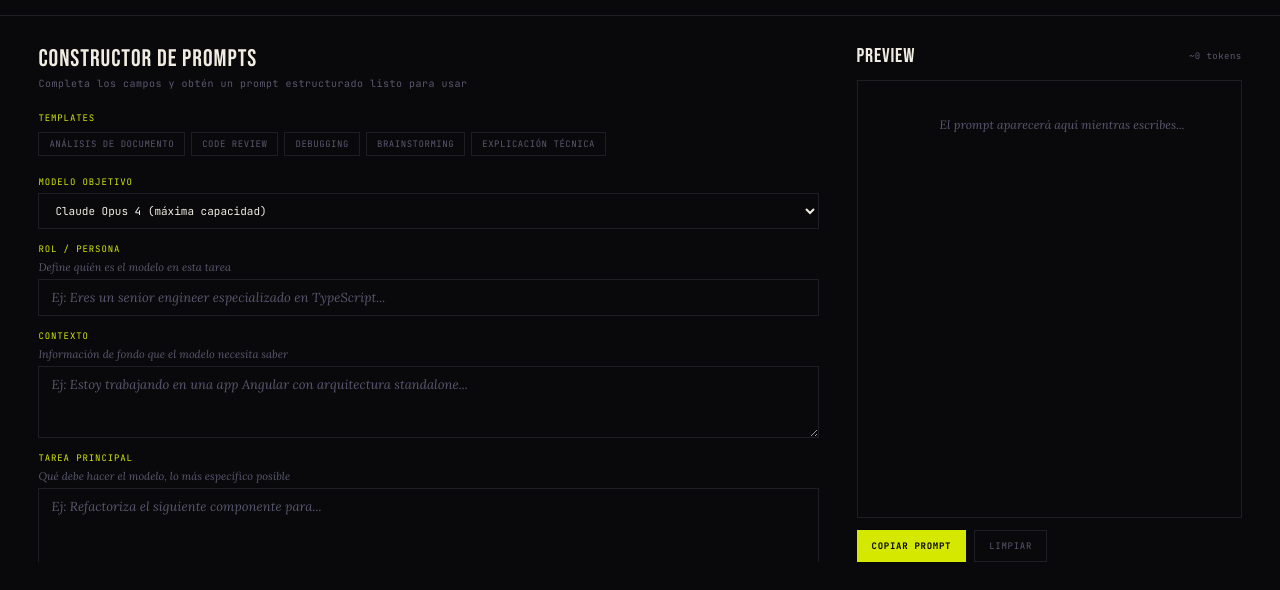
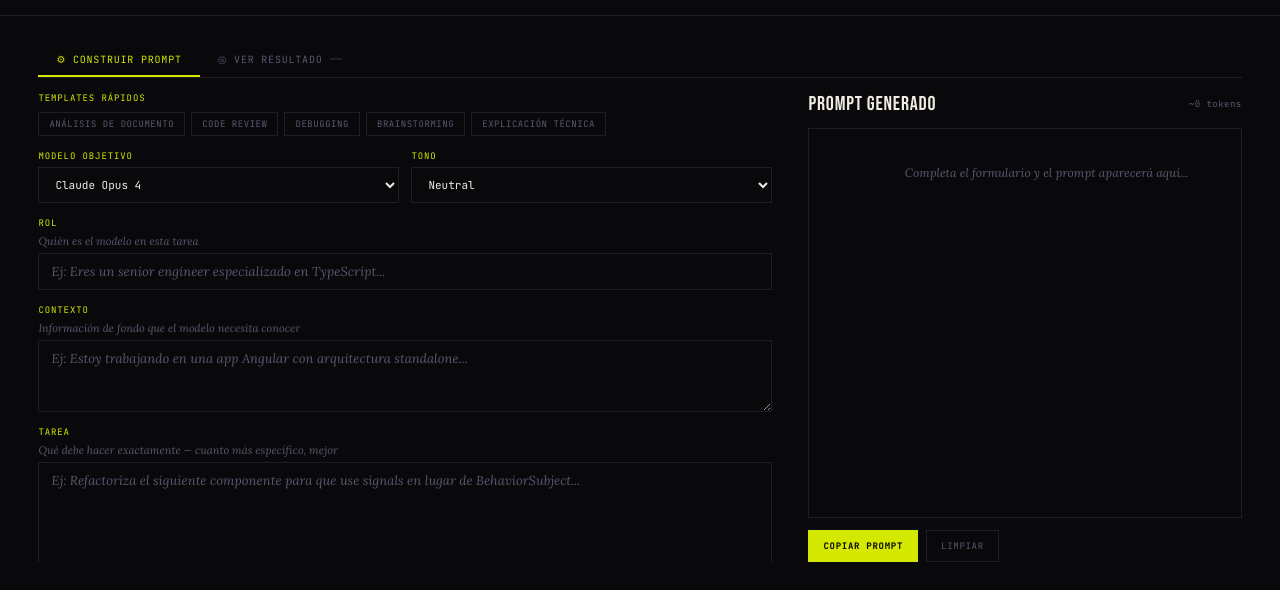
Before and after one commit to chrisdevcl/ai-forge, a plain HTML site: page index.html in a window 1280 px wide. Both pictures are taken after a click on the button "⌘ PROMPT LAB". Shown: the part 210-800 px from the top of the page. Drawn offline with Linux system fonts and the light colour scheme.

Commit message:
Ajustes en el generador de prompts

````diff
--- a/css/style.css
+++ b/css/style.css
@@ -498,11 +498,64 @@ body {
 
 /* ── PROMPT BUILDER ─────────────────────────────────────── */
 #prompt-builder {
-  display: grid;
-  grid-template-columns: 1fr clamp(260px, 32%, 400px);
-  gap: clamp(16px, 2.5vw, 32px);
+  display: flex;
+  flex-direction: column;
   height: 100%;
   overflow: hidden;
+}
+
+/* Tabs — visibles siempre, controladas por JS en narrow mode */
+.builder-tabs {
+  display: flex;
+  gap: 0;
+  border-bottom: 1px solid var(--border);
+  flex-shrink: 0;
+  margin-bottom: 14px;
+}
+.builder-tab {
+  font-family: var(--f-mono), monospace;
+  font-size: 10px;
+  letter-spacing: 0.08em;
+  text-transform: uppercase;
+  padding: 9px 18px;
+  border: none;
+  border-bottom: 2px solid transparent;
+  background: none;
+  color: var(--text-muted);
+  cursor: pointer;
+  display: flex;
+  align-items: center;
+  gap: 7px;
+  transition: all 0.15s;
+}
+.builder-tab:hover { color: var(--text); }
+.builder-tab.active { color: var(--accent); border-bottom-color: var(--accent); }
+
+.tab-token-badge {
+  font-size: 9px;
+  color: var(--text-muted);
+  padding: 1px 6px;
+  background: var(--border);
+  transition: all 0.2s;
+}
+.builder-tab.active .tab-token-badge { background: rgba(212,232,0,0.15); color: var(--accent); }
+
+/* Panels layout */
+.builder-panels {
+  display: grid;
+  grid-template-columns: 1fr clamp(260px, 36%, 440px);
+  gap: clamp(16px, 2.5vw, 32px);
+  flex: 1;
+  overflow: hidden;
+  min-height: 0;
+}
+
+/* Narrow: apilar verticalmente, tabs controlan visibilidad */
+#prompt-builder.narrow .builder-panels {
+  grid-template-columns: 1fr;
+}
+#prompt-builder.narrow .tab-hidden {
+  display: none;
 }
 
 .builder-form {
@@ -510,32 +563,27 @@ body {
   flex-direction: column;
   gap: 14px;
   overflow-y: auto;
-  padding-right: 6px;
+  padding-right: 4px;
   padding-bottom: 24px;
+  min-height: 0;
 }
 .builder-form::-webkit-scrollbar { width: 2px; }
 .builder-form::-webkit-scrollbar-thumb { background: var(--border); }
 
-.builder-section-title {
-  font-family: var(--f-display), sans-serif;
-  font-size: clamp(18px, 2vw, 24px);
-  letter-spacing: 0.04em;
-  color: var(--text);
-  margin-bottom: 4px;
+/* Dos columnas dentro del formulario para campos cortos */
+.field-row-2 {
+  display: grid;
+  grid-template-columns: 1fr 1fr;
+  gap: 12px;
 }
-.builder-section-sub {
-  font-family: var(--f-mono), monospace;
-  font-size: 10px;
-  color: var(--text-muted);
-  letter-spacing: 0.05em;
-  margin-bottom: 8px;
+#prompt-builder.narrow .field-row-2 {
+  grid-template-columns: 1fr;
 }
 
 .templates-row {
   display: flex;
   flex-wrap: wrap;
   gap: 6px;
-  margin-bottom: 6px;
 }
 .tpl-chip {
   font-family: var(--f-mono), monospace;
@@ -577,12 +625,13 @@ body {
   transition: border-color 0.2s;
   resize: vertical;
 }
-.b-textarea { min-height: 72px; max-height: 200px; }
-.b-select { cursor: pointer; font-family: var(--f-mono), monospace; font-size: 11px; }
+.b-textarea { min-height: 72px; max-height: 180px; }
+.b-textarea--tall { min-height: 108px; }
+.b-select { cursor: pointer; font-family: var(--f-mono), monospace; font-size: 11px; resize: none; }
 .b-input:focus, .b-textarea:focus, .b-select:focus { border-color: var(--accent); }
 .b-input::placeholder, .b-textarea::placeholder { color: var(--text-muted); font-style: italic; }
 
-.options-row { display: flex; gap: 12px; align-items: center; flex-wrap: wrap; }
+.options-row { display: flex; gap: 12px; align-items: center; flex-wrap: wrap; height: 100%; }
 .check-option {
   display: flex;
   align-items: center;
@@ -623,8 +672,11 @@ body {
   display: flex;
   flex-direction: column;
   gap: 12px;
-  height: 100%;
   overflow: hidden;
+  min-height: 0;
+}
+#prompt-builder.narrow .builder-sidebar {
+  height: calc(100vh - 260px);
 }
 
 .preview-header {
@@ -657,6 +709,7 @@ body {
   overflow-y: auto;
   white-space: pre-wrap;
   word-break: break-word;
+  min-height: 0;
 }
 [data-theme="light"] .preview-box { color: #2a6b2a; }
 .preview-box::-webkit-scrollbar { width: 2px; }
--- a/js/prompt-builder.js
+++ b/js/prompt-builder.js
@@ -7,7 +7,7 @@ const TEMPLATES = {
     task: 'Analiza el documento adjunto. Identifica los puntos clave, argumentos principales, posibles inconsistencias y conclusiones relevantes.',
     format: 'structured',
     tone: 'professional',
-    restrictions: 'No inventes información que no esté en el documento. Si algo no está claro, indícalo explícitamente.',
+    restrictions: 'No inventes información que no esté en el documento. Si algo no está claro, indícalo explícitamente con "no queda claro en el documento".',
     examples: '',
     cot: true,
     selfcheck: true,
@@ -18,7 +18,7 @@ const TEMPLATES = {
     task: 'Revisa el siguiente código. Identifica bugs, problemas de performance, vulnerabilidades de seguridad y oportunidades de mejora de legibilidad.',
     format: 'structured',
     tone: 'technical',
-    restrictions: 'Sé específico: menciona línea o sección exacta. Diferencia entre "debe cambiar" y "podría mejorar".',
+    restrictions: 'Sé específico: menciona línea o sección exacta. Diferencia explícitamente entre "debe cambiar" y "podría mejorar".',
     examples: '',
     cot: false,
     selfcheck: true,
@@ -26,7 +26,7 @@ const TEMPLATES = {
   'Debugging': {
     role: 'Eres un experto en debugging sistemático.',
     context: 'Tengo un bug que no logro reproducir de forma consistente.',
-    task: 'Ayúdame a diagnosticar el problema. Analiza el error, propón hipótesis ordenadas por probabilidad y sugiere pasos de verificación.',
+    task: 'Ayúdame a diagnosticar el problema. Analiza el error, propón hipótesis ordenadas por probabilidad y sugiere pasos concretos de verificación para cada una.',
     format: 'steps',
     tone: 'technical',
     restrictions: 'No asumas la causa sin evidencia. Cada hipótesis debe tener un test concreto para validarla o descartarla.',
@@ -48,7 +48,7 @@ const TEMPLATES = {
   'Explicación técnica': {
     role: 'Eres un docente técnico que explica conceptos complejos con claridad y sin condescendencia.',
     context: 'Necesito entender un concepto técnico para poder aplicarlo.',
-    task: 'Explica el concepto de forma progresiva: definición básica, mecanismo interno, casos de uso reales y errores comunes al usarlo.',
+    task: 'Explica el concepto de forma progresiva: definición precisa, mecanismo interno, casos de uso reales y errores comunes al usarlo.',
     format: 'structured',
     tone: 'educational',
     restrictions: 'No uses analogías infantiles. El lector tiene experiencia técnica general aunque no conozca este tema específico.',
@@ -59,31 +59,31 @@ const TEMPLATES = {
 };
 
 const FORMAT_OPTIONS = [
-  { value: '',           label: 'Libre (sin restricción)' },
-  { value: 'structured', label: 'Estructurado con secciones' },
-  { value: 'steps',      label: 'Paso a paso numerado' },
-  { value: 'list',       label: 'Lista de puntos' },
-  { value: 'json',       label: 'JSON estructurado' },
-  { value: 'markdown',   label: 'Markdown formateado' },
+  { value: '',           label: 'Libre',                   instruction: '' },
+  { value: 'structured', label: 'Secciones',               instruction: 'Usa secciones claramente delimitadas con headers Markdown (##). Cada sección debe tener un título descriptivo. No mezcles contenido de distintas secciones.' },
+  { value: 'steps',      label: 'Paso a paso',             instruction: 'Responde con pasos numerados secuencialmente. Cada paso debe ser una acción concreta y verificable. No combines múltiples acciones en un mismo paso.' },
+  { value: 'list',       label: 'Lista de puntos',         instruction: 'Usa listas con viñetas. Cada punto debe ser independiente y autocontenido. Evita repetición entre puntos.' },
+  { value: 'json',       label: 'JSON',                    instruction: 'Responde ÚNICAMENTE con JSON válido. Sin texto antes ni después. Sin backticks ni bloques de código. El JSON debe ser parseable directamente.' },
+  { value: 'markdown',   label: 'Markdown',                instruction: 'Formatea usando Markdown completo: headers (##, ###), bold (**), listas, y bloques de código (```) donde corresponda.' },
 ];
 
 const TONE_OPTIONS = [
-  { value: '',             label: 'Neutral' },
-  { value: 'professional', label: 'Profesional y formal' },
-  { value: 'technical',    label: 'Técnico y preciso' },
-  { value: 'educational',  label: 'Educativo y claro' },
-  { value: 'creative',     label: 'Creativo y exploratorio' },
-  { value: 'concise',      label: 'Conciso y directo' },
+  { value: '',             label: 'Neutral',                 instruction: '' },
+  { value: 'professional', label: 'Profesional',             instruction: 'Tono profesional y formal. Apropiado para presentar a stakeholders. Evita coloquialismos.' },
+  { value: 'technical',    label: 'Técnico',                 instruction: 'Tono técnico y directo. Asume que el lector tiene experiencia en el dominio. Sin simplificaciones innecesarias.' },
+  { value: 'educational',  label: 'Educativo',               instruction: 'Tono pedagógico y progresivo. Define los términos cuando los introduzcas por primera vez.' },
+  { value: 'creative',     label: 'Creativo',                instruction: 'Tono exploratorio y abierto. Prioriza ideas no obvias sobre las predecibles.' },
+  { value: 'concise',      label: 'Conciso',                 instruction: 'Respuestas directas y breves. Sin preambles, rodeos ni repeticiones. Máxima información por token.' },
 ];
 
 const MODEL_OPTIONS = [
-  { value: 'claude-opus-4',        label: 'Claude Opus 4 (máxima capacidad)' },
-  { value: 'claude-sonnet-4',      label: 'Claude Sonnet 4 (equilibrado)' },
-  { value: 'claude-haiku',         label: 'Claude Haiku (rápido y económico)' },
-  { value: 'gpt-4o',               label: 'GPT-4o' },
-  { value: 'gpt-4o-mini',          label: 'GPT-4o mini' },
-  { value: 'gemini-2.5-pro',       label: 'Gemini 2.5 Pro' },
-  { value: 'deepseek-r1',          label: 'DeepSeek R1' },
+  { value: 'claude-opus-4',   label: 'Claude Opus 4' },
+  { value: 'claude-sonnet-4', label: 'Claude Sonnet 4' },
+  { value: 'claude-haiku',    label: 'Claude Haiku' },
+  { value: 'gpt-4o',          label: 'GPT-4o' },
+  { value: 'gpt-4o-mini',     label: 'GPT-4o mini' },
+  { value: 'gemini-2.5-pro',  label: 'Gemini 2.5 Pro' },
+  { value: 'deepseek-r1',     label: 'DeepSeek R1' },
 ];
 
 function renderPromptBuilder() {
@@ -100,65 +100,60 @@ function renderPromptBuilder() {
 
   area.innerHTML = `
     <div id="prompt-builder">
-      <div class="builder-form" id="builder-form">
+
+      <div class="builder-tabs" role="tablist">
+        <button class="builder-tab active" data-panel="form" role="tab">⚙ Construir prompt</button>
+        <button class="builder-tab" data-panel="preview" role="tab">
+          ◎ Ver resultado
+          <span class="tab-token-badge" id="tab-token-count"></span>
+        </button>
+      </div>
+
+      <div class="builder-panels">
+
+        <div class="builder-form" id="builder-panel-form">
 
           <div>
-          <div class="builder-section-title">Constructor de Prompts</div>
-          <div class="builder-section-sub">Completa los campos y obtén un prompt estructurado listo para usar</div>
-        </div>
-
-        <div>
-          <div class="field-label" style="margin-bottom:8px">Templates</div>
+            <div class="field-label" style="margin-bottom:8px">Templates rápidos</div>
             <div class="templates-row">${tplChips}</div>
           </div>
 
+          <div class="field-row-2">
             <div class="field-group">
               <label class="field-label" for="b-model">Modelo objetivo</label>
               <select class="b-select" id="b-model">${modelOpts}</select>
             </div>
+            <div class="field-group">
+              <label class="field-label" for="b-tone">Tono</label>
+              <select class="b-select" id="b-tone">${toneOpts}</select>
+            </div>
+          </div>
 
           <div class="field-group">
-          <label class="field-label" for="b-role">Rol / Persona</label>
-          <span class="field-hint">Define quién es el modelo en esta tarea</span>
+            <label class="field-label" for="b-role">Rol</label>
+            <span class="field-hint">Quién es el modelo en esta tarea</span>
             <input class="b-input" id="b-role" type="text" placeholder="Ej: Eres un senior engineer especializado en TypeScript...">
           </div>
 
           <div class="field-group">
             <label class="field-label" for="b-context">Contexto</label>
-          <span class="field-hint">Información de fondo que el modelo necesita saber</span>
+            <span class="field-hint">Información de fondo que el modelo necesita conocer</span>
             <textarea class="b-textarea" id="b-context" placeholder="Ej: Estoy trabajando en una app Angular con arquitectura standalone..."></textarea>
           </div>
 
           <div class="field-group">
-          <label class="field-label" for="b-task">Tarea principal</label>
-          <span class="field-hint">Qué debe hacer el modelo, lo más específico posible</span>
-          <textarea class="b-textarea" id="b-task" style="min-height:96px" placeholder="Ej: Refactoriza el siguiente componente para..."></textarea>
+            <label class="field-label" for="b-task">Tarea</label>
+            <span class="field-hint">Qué debe hacer exactamente — cuanto más específico, mejor</span>
+            <textarea class="b-textarea b-textarea--tall" id="b-task" placeholder="Ej: Refactoriza el siguiente componente para que use signals en lugar de BehaviorSubject..."></textarea>
           </div>
 
+          <div class="field-row-2">
             <div class="field-group">
               <label class="field-label" for="b-format">Formato de salida</label>
               <select class="b-select" id="b-format">${formatOpts}</select>
             </div>
-
             <div class="field-group">
-          <label class="field-label" for="b-tone">Tono</label>
-          <select class="b-select" id="b-tone">${toneOpts}</select>
-        </div>
-
-        <div class="field-group">
-          <label class="field-label" for="b-restrictions">Restricciones</label>
-          <span class="field-hint">Qué NO debe hacer el modelo, o límites explícitos</span>
-          <textarea class="b-textarea" id="b-restrictions" placeholder="Ej: No uses librerías externas. No refactorices partes que no mencioné."></textarea>
-        </div>
-
-        <div class="field-group">
-          <label class="field-label" for="b-examples">Ejemplos (few-shot)</label>
-          <span class="field-hint">Input/output de ejemplo para calibrar el comportamiento</span>
-          <textarea class="b-textarea" id="b-examples" placeholder="Input: [ejemplo]\nOutput: [resultado esperado]"></textarea>
-        </div>
-
-        <div class="field-group">
-          <label class="field-label">Técnicas adicionales</label>
+              <label class="field-label">Técnicas</label>
               <div class="options-row">
                 <label class="check-option">
                   <input type="checkbox" id="b-cot">
@@ -170,16 +165,29 @@ function renderPromptBuilder() {
                 </label>
               </div>
             </div>
+          </div>
+
+          <div class="field-group">
+            <label class="field-label" for="b-restrictions">Restricciones</label>
+            <span class="field-hint">Qué NO debe hacer, o límites explícitos</span>
+            <textarea class="b-textarea" id="b-restrictions" placeholder="Ej: No uses librerías externas. No refactorices lo que no mencioné."></textarea>
+          </div>
+
+          <div class="field-group">
+            <label class="field-label" for="b-examples">Ejemplos (few-shot)</label>
+            <span class="field-hint">Input/output de ejemplo — 2 o 3 valen más que mil palabras</span>
+            <textarea class="b-textarea" id="b-examples" placeholder="Input: [ejemplo]\nOutput esperado: [resultado]"></textarea>
+          </div>
 
         </div>
 
-      <div class="builder-sidebar">
+        <div class="builder-sidebar" id="builder-panel-preview">
           <div class="preview-header">
-          <div class="preview-title">Preview</div>
+            <div class="preview-title">Prompt generado</div>
             <div class="preview-tokens" id="token-count">~0 tokens</div>
           </div>
           <div class="preview-box" id="prompt-preview">
-          <span class="preview-placeholder">El prompt aparecerá aquí mientras escribes...</span>
+            <span class="preview-placeholder">Completa el formulario y el prompt aparecerá aquí...</span>
           </div>
           <div class="preview-actions">
             <button class="btn btn-primary" id="btn-copy">Copiar prompt</button>
@@ -187,20 +195,59 @@ function renderPromptBuilder() {
             <span class="copy-ok" id="copy-ok">✓ copiado</span>
           </div>
         </div>
+
+      </div>
     </div>`;
 
   initBuilderListeners();
+  initBuilderTabs();
+  initBuilderResize();
+}
+
+function initBuilderTabs() {
+  document.querySelectorAll('.builder-tab').forEach(btn => {
+    btn.addEventListener('click', () => {
+      document.querySelectorAll('.builder-tab').forEach(b => b.classList.remove('active'));
+      btn.classList.add('active');
+      const panel = btn.dataset.panel;
+      document.getElementById('builder-panel-form').classList.toggle('tab-hidden', panel !== 'form');
+      document.getElementById('builder-panel-preview').classList.toggle('tab-hidden', panel !== 'preview');
+    });
+  });
+}
+
+function initBuilderResize() {
+  const builder = document.getElementById('prompt-builder');
+  if (!builder) return;
+
+  const applyNarrow = (isNarrow) => {
+    builder.classList.toggle('narrow', isNarrow);
+    if (isNarrow) {
+      // Aplica estado inicial: form visible, preview oculto
+      const activePanel = document.querySelector('.builder-tab.active')?.dataset.panel || 'form';
+      document.getElementById('builder-panel-form').classList.toggle('tab-hidden', activePanel !== 'form');
+      document.getElementById('builder-panel-preview').classList.toggle('tab-hidden', activePanel !== 'preview');
+    } else {
+      document.getElementById('builder-panel-form').classList.remove('tab-hidden');
+      document.getElementById('builder-panel-preview').classList.remove('tab-hidden');
+    }
+  };
+
+  const ro = new ResizeObserver(entries => {
+    applyNarrow(entries[0].contentRect.width < 620);
+  });
+  ro.observe(builder);
 }
 
 function initBuilderListeners() {
-  const inputs = ['b-role', 'b-context', 'b-task', 'b-restrictions', 'b-examples'];
-  const selects = ['b-model', 'b-format', 'b-tone'];
-  const checks = ['b-cot', 'b-selfcheck'];
-
-  [...inputs, ...selects, ...checks].forEach(id => {
+  const ids = ['b-role', 'b-context', 'b-task', 'b-restrictions', 'b-examples',
+               'b-model', 'b-format', 'b-tone', 'b-cot', 'b-selfcheck'];
+  ids.forEach(id => {
     const el = document.getElementById(id);
-    if (el) el.addEventListener('input', assemblePrompt);
-    if (el) el.addEventListener('change', assemblePrompt);
+    if (el) {
+      el.addEventListener('input', assemblePrompt);
+      el.addEventListener('change', assemblePrompt);
+    }
   });
 
   document.querySelectorAll('.tpl-chip').forEach(btn => {
@@ -218,6 +265,10 @@ function getVal(id) {
   return el.value.trim();
 }
 
+function xmlTag(tag, content) {
+  return `<${tag}>\n${content}\n</${tag}>`;
+}
+
 function assemblePrompt() {
   const role         = getVal('b-role');
   const context      = getVal('b-context');
@@ -231,34 +282,34 @@ function assemblePrompt() {
 
   const parts = [];
 
-  if (role) parts.push(`# ROL\n${role}`);
-  if (context) parts.push(`# CONTEXTO\n${context}`);
-  if (task) parts.push(`# TAREA\n${task}`);
+  if (role)    parts.push(xmlTag('rol', role));
+  if (context) parts.push(xmlTag('contexto', context));
+  if (task)    parts.push(xmlTag('tarea', task));
 
-  if (format) {
-    const fmt = FORMAT_OPTIONS.find(o => o.value === format);
-    parts.push(`# FORMATO DE SALIDA\n${fmt ? fmt.label : format}`);
-  }
+  const fmtObj = FORMAT_OPTIONS.find(o => o.value === format);
+  if (fmtObj && fmtObj.instruction) parts.push(xmlTag('formato', fmtObj.instruction));
 
-  if (tone) {
-    const tn = TONE_OPTIONS.find(o => o.value === tone);
-    parts.push(`# TONO\n${tn ? tn.label : tone}`);
-  }
+  const toneObj = TONE_OPTIONS.find(o => o.value === tone);
+  if (toneObj && toneObj.instruction) parts.push(xmlTag('tono', toneObj.instruction));
 
-  if (restrictions) parts.push(`# RESTRICCIONES\n${restrictions}`);
+  if (restrictions) parts.push(xmlTag('restricciones', restrictions));
 
-  if (examples) parts.push(`# EJEMPLOS\n${examples}`);
+  if (examples) parts.push(xmlTag('ejemplos', examples));
 
-  if (cot) parts.push(`# INSTRUCCIÓN DE RAZONAMIENTO\nAntes de responder, razona paso a paso internamente. Muestra tu proceso de pensamiento antes de la respuesta final.`);
+  if (cot) parts.push(xmlTag('razonamiento',
+    'Piensa paso a paso antes de responder. Muestra tu proceso de razonamiento de forma explícita antes de dar la respuesta final.'));
 
-  if (selfcheck) parts.push(`# AUTO-VERIFICACIÓN\nAntes de entregar la respuesta final, revisa tu propio output: ¿cumple la tarea? ¿hay errores? ¿respeta las restricciones? Corrige si es necesario.`);
+  if (selfcheck) parts.push(xmlTag('verificacion',
+    'Antes de responder, revisa tu propio output: ¿cumple la tarea al pie de la letra? ¿hay errores o imprecisiones? ¿respeta todas las restricciones? Corrige antes de entregar la respuesta final.'));
 
   const preview = document.getElementById('prompt-preview');
   const tokenEl = document.getElementById('token-count');
+  const tabBadge = document.getElementById('tab-token-count');
 
   if (!parts.length) {
-    preview.innerHTML = '<span class="preview-placeholder">El prompt aparecerá aquí mientras escribes...</span>';
+    preview.innerHTML = '<span class="preview-placeholder">Completa el formulario y el prompt aparecerá aquí...</span>';
     tokenEl.textContent = '~0 tokens';
+    if (tabBadge) tabBadge.textContent = '';
     return;
   }
 
@@ -266,13 +317,14 @@ function assemblePrompt() {
   preview.textContent = fullText;
 
   const approxTokens = Math.ceil(fullText.length / 3.8);
-  tokenEl.textContent = `~${approxTokens.toLocaleString()} tokens`;
+  const tokenLabel = `~${approxTokens.toLocaleString()} tokens`;
+  tokenEl.textContent = tokenLabel;
+  if (tabBadge) tabBadge.textContent = tokenLabel;
 }
 
 function copyPrompt() {
   const text = document.getElementById('prompt-preview').textContent;
   if (!text || text.includes('aparecerá aquí')) return;
-
   navigator.clipboard.writeText(text).then(() => {
     const ok = document.getElementById('copy-ok');
     ok.classList.add('show');
@@ -285,7 +337,7 @@ function clearBuilder() {
     const el = document.getElementById(id);
     if (el) el.value = '';
   });
-  ['b-format', 'b-tone'].forEach(id => {
+  ['b-format', 'b-tone', 'b-model'].forEach(id => {
     const el = document.getElementById(id);
     if (el) el.selectedIndex = 0;
   });
@@ -299,14 +351,12 @@ function clearBuilder() {
 function loadTemplate(name) {
   const tpl = TEMPLATES[name];
   if (!tpl) return;
-
   const set = (id, val) => {
     const el = document.getElementById(id);
     if (!el) return;
     if (el.type === 'checkbox') el.checked = val;
     else el.value = val;
   };
-
   set('b-role', tpl.role);
   set('b-context', tpl.context);
   set('b-task', tpl.task);
@@ -316,6 +366,5 @@ function loadTemplate(name) {
   set('b-examples', tpl.examples);
   set('b-cot', tpl.cot);
   set('b-selfcheck', tpl.selfcheck);
-
   assemblePrompt();
 }
````
Lines whose indentation alone changed are shown as unchanged.
